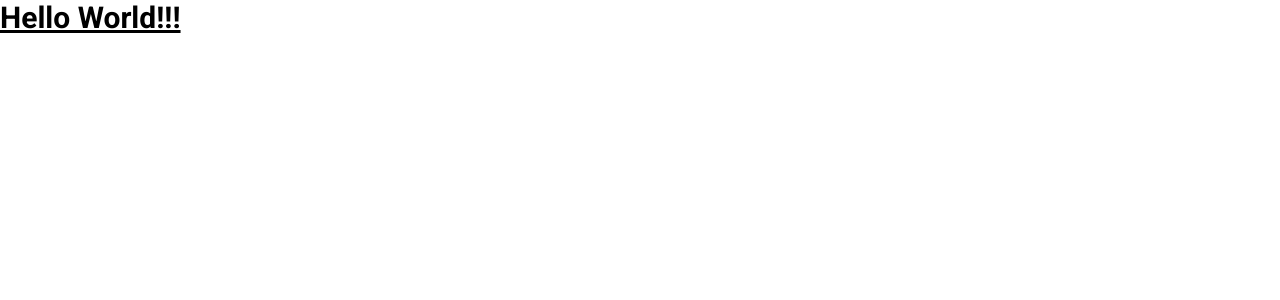
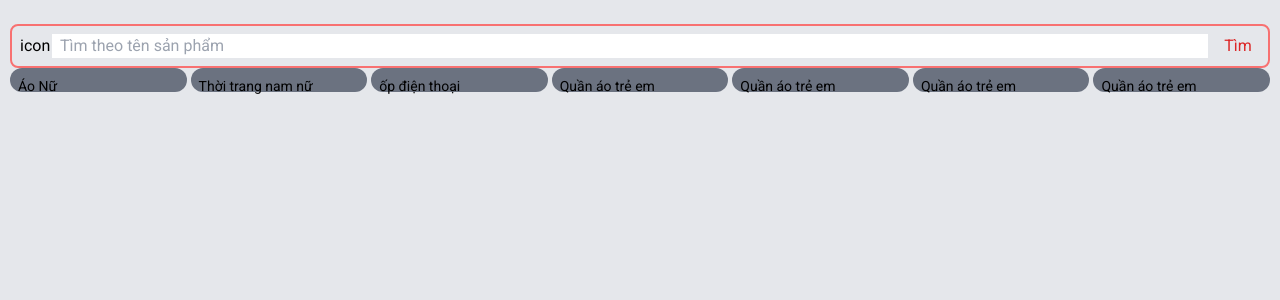
Before and after one commit to nospk/mobile-caysenda, a Next.js app: page / in a window 1280 px wide. Shown: the top 300 px of the page. Built offline with nearby package versions, Linux system fonts and the light colour scheme.

Commit message:
trying Home

```diff
--- a/pages/_document.tsx
+++ b/pages/_document.tsx
@@ -4,7 +4,7 @@ export default function Document() {
   return (
     <Html lang="en">
       <Head />
-      <body>
+      <body className="min-h-screen mx-2.5 bg-gray-200">
         <Main />
         <NextScript />
       </body>
--- a/pages/index.tsx
+++ b/pages/index.tsx
@@ -5,7 +5,7 @@ import { Roboto } from '@next/font/google'
 
 const roboto = Roboto({
   subsets: ['latin'],
-  weight: ['400','700'],
+  weight: ['400', '700'],
   variable: '--font-roboto',
 })
 
@@ -14,13 +14,30 @@ const Home: NextPage = () => {
   return (
     <>
       <Head>
-        <title>Create Next App</title>
+        <title>Cây sen đá</title>
         <meta name="description" content="Generated by create next app" />
         <meta name="viewport" content="width=device-width, initial-scale=1" />
         <link rel="icon" href="/favicon.ico" />
       </Head>
       <main className={`${roboto.variable} font-sans`}>
-          <div className="text-3xl font-bold underline">Hello World!!!</div>
+        <div className="">
+          <div className="">
+            <div className="border-2 border-solid border-red-400 rounded-lg mt-6 flex flex-shrink-0 justify-center items-center h-11 max-w-full">
+              <span className="flex-1 px-2 max-w-40px relative float-right">icon</span>
+              <input className="flex-1  px-2 relative w-full block whitespace-pre-wrap" placeholder='Tìm theo tên sản phẩm'></input>
+              <button className="flex-1 relative max-w-60px float-left text-red-600">Tìm</button>
+            </div>
+            <div className="flex flex-row space-x-1 text-sm flex-nowrap overscroll-x-auto h-6">
+              <span className="broder-0 rounded-3xl bg-gray-500 p-2 w-full ">Áo Nữ</span>
+              <span className="broder-0 rounded-3xl bg-gray-500 p-2 w-full">Thời trang nam nữ</span>
+              <span className="broder-0 rounded-3xl bg-gray-500 p-2 w-full">ốp điện thoại</span>
+              <span className="broder-0 rounded-3xl bg-gray-500 p-2 w-full">Quần áo trẻ em</span>
+              <span className="broder-0 rounded-3xl bg-gray-500 p-2 w-full">Quần áo trẻ em</span>
+              <span className="broder-0 rounded-3xl bg-gray-500 p-2 w-full">Quần áo trẻ em</span>
+              <span className="broder-0 rounded-3xl bg-gray-500 p-2 w-full">Quần áo trẻ em</span>
+            </div>
+          </div>
+        </div>
       </main>
     </>
   )
--- a/tailwind.config.js
+++ b/tailwind.config.js
@@ -15,6 +15,10 @@ module.exports = {
       fontFamily: {
         sans: ['var(--font-roboto)', ...fontFamily.sans],
       },
+      maxWidth:{
+        '40px':'40px',
+        '60px':'60px'
+      }
     },
   },
   plugins: [],
```
